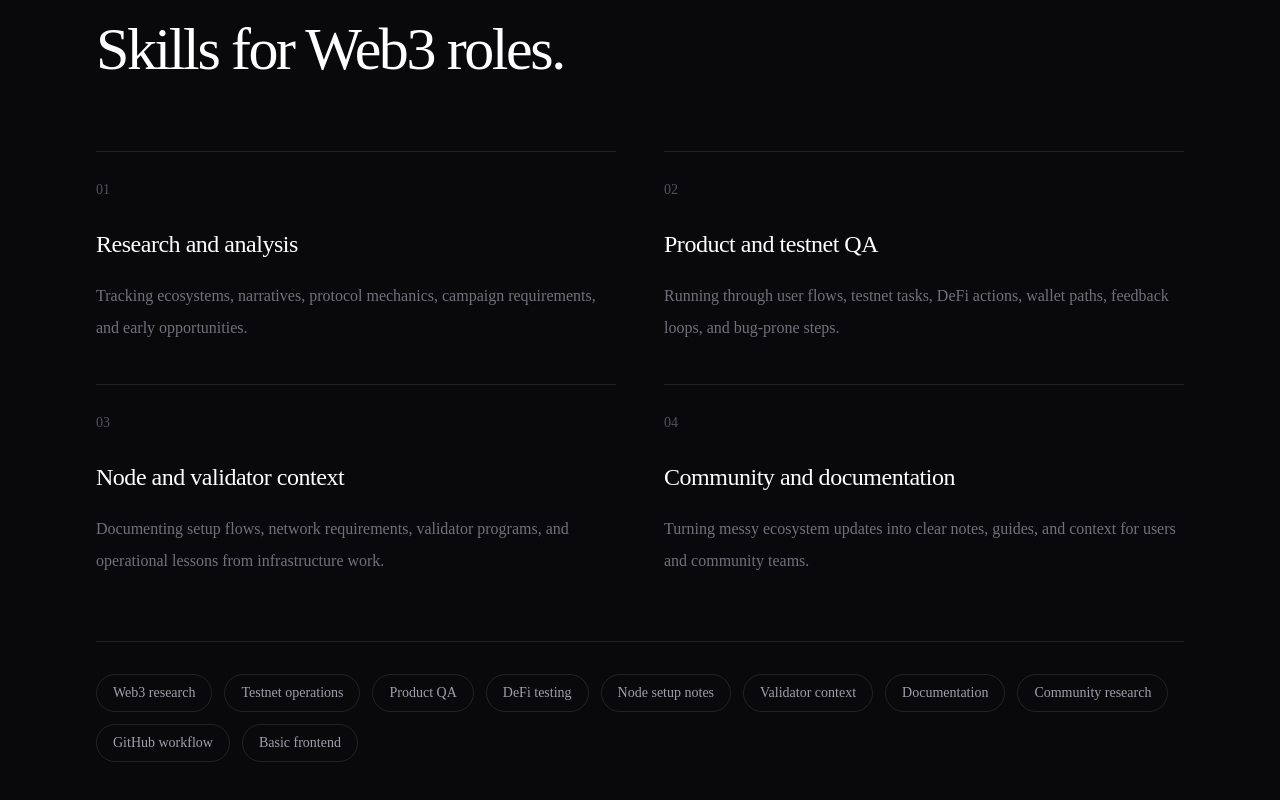
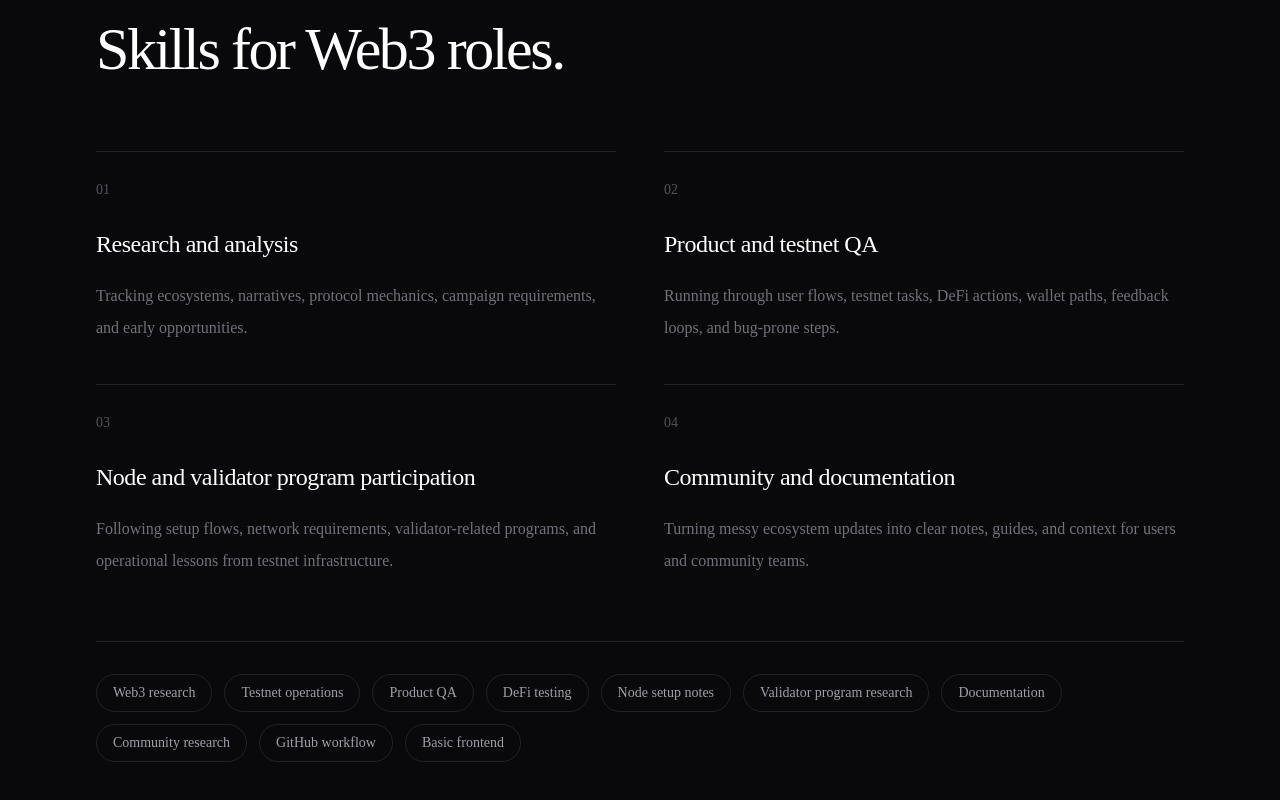
Before and after one commit to Randimt/lerand-portfolio, a Next.js app: page / in a window 1280 px wide. Shown: the part 3618-4418 px from the top of the page. Built offline with nearby package versions, Linux system fonts and the light colour scheme.

Commit message:
Adjust validator wording

```diff
--- a/src/app/page.tsx
+++ b/src/app/page.tsx
@@ -22,7 +22,7 @@ const selectedWork = [
 const ecosystems = [
   {
     name: "BEVM / GEB",
-    role: "Bitcoin L2 ecosystem exploration, validator context, and operational tracking.",
+    role: "Bitcoin L2 ecosystem exploration, network research, and operational tracking.",
   },
   {
     name: "Dill Network",
@@ -42,9 +42,9 @@ const areas = [
       "Running through user flows, testnet tasks, DeFi actions, wallet paths, feedback loops, and bug-prone steps.",
   },
   {
-    title: "Node and validator context",
+    title: "Node and validator program participation",
     description:
-      "Documenting setup flows, network requirements, validator programs, and operational lessons from infrastructure work.",
+      "Following setup flows, network requirements, validator-related programs, and operational lessons from testnet infrastructure.",
   },
   {
     title: "Community and documentation",
@@ -59,7 +59,7 @@ const skills = [
   "Product QA",
   "DeFi testing",
   "Node setup notes",
-  "Validator context",
+  "Validator program research",
   "Documentation",
   "Community research",
   "GitHub workflow",
```
